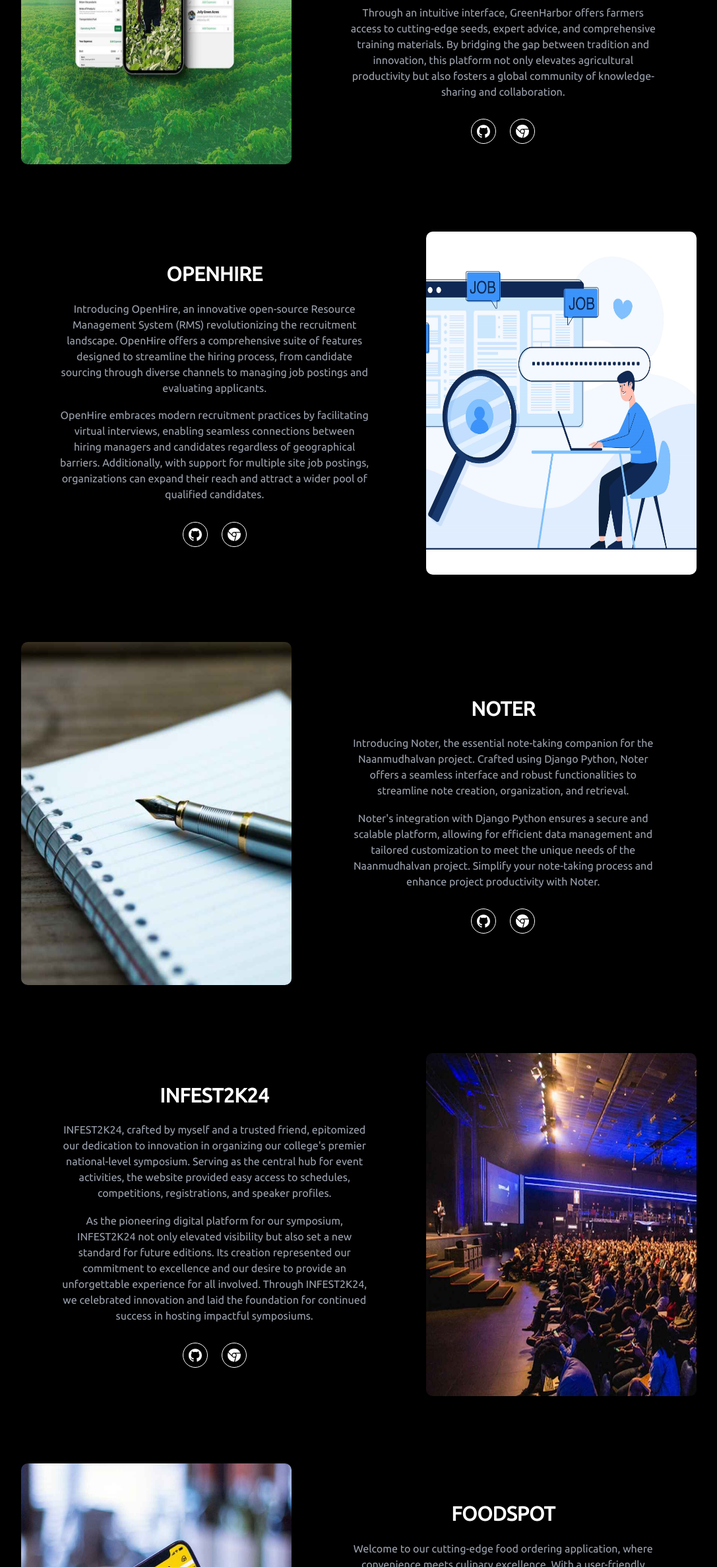
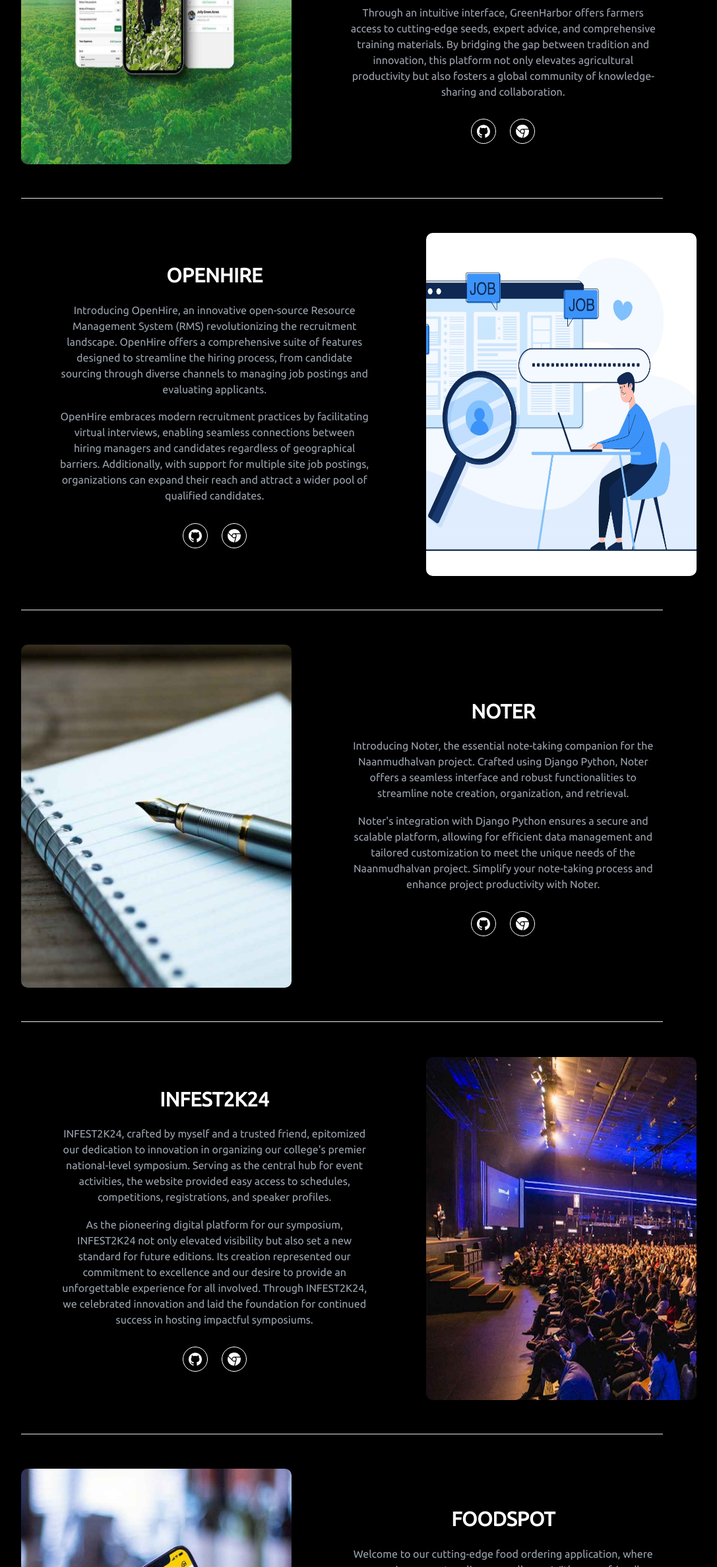
Before and after one commit to BALASANTHOSH01/Portfolio, a React (Vite) app: page / in a window 1280 px wide. Shown: the part 1058-3433 px from the top of the page at 66% size, without its empty margins (96-1183 px from the left). Built offline with nearby package versions, Linux system fonts and the light colour scheme; a web font is replaced by a local one.

Commit message:
home page updation

```diff
--- a/src/components/Projects/Projects.jsx
+++ b/src/components/Projects/Projects.jsx
@@ -34,6 +34,8 @@ const Projects = () => {
                 </div>
             </div>
 
+            <hr className="h-[2px] w-[95%]"/>
+
             <div className="flex flex-row md:flex-col gap-7 py-[5%] md:py-[7%]   md:my-[10%] md:rounded-[5px]  items-center" >
                 <div className="text-center ">
                     <h1 className="text-[30px] uppercase my-[2%] font-semibold">OpenHire</h1>
@@ -57,6 +59,8 @@ const Projects = () => {
 
                 <img src={Opensource} alt="project_img" className="w-[40%] md:w-[90%] h-[65vh] md:h-[35vh] rounded-[10px] md:rounded-[5px]"/>
             </div>
+
+            <hr className="h-[2px] w-[95%]"/>
 
             <div className="flex flex-row md:flex-col gap-7 py-[5%] md:py-[7%]   md:my-[10%] md:rounded-[5px]  items-center" >
                 <img src={Noter} alt="project_img" className="w-[40%] md:w-[90%] h-[65vh] md:h-[35vh] rounded-[10px] md:rounded-[5px]"/>
@@ -82,6 +86,8 @@ const Projects = () => {
                 </div>
             </div>
 
+            <hr className="h-[2px] w-[95%]"/>
+
             <div className="flex flex-row md:flex-col gap-7 py-[5%] md:py-[7%]   md:my-[10%] md:rounded-[5px]  items-center" >
                 <div className=" text-center">
                     <h1 className="text-[30px] uppercase my-[2%] font-semibold">Infest2k24</h1>
@@ -105,6 +111,8 @@ const Projects = () => {
 
                 <img src={Infest2k24} alt="project_img" className="w-[40%] md:w-[90%] h-[65vh] md:h-[35vh] rounded-[10px] md:rounded-[5px]"/>
             </div>
+
+            <hr className="h-[2px] w-[95%]"/>
 
             <div className="flex flex-row md:flex-col gap-7 py-[5%] md:py-[7%]   md:my-[10%] md:rounded-[5px]  items-center" >
                 <img src={Foodspot} alt="project_img" className="w-[40%] md:w-[90%] h-[65vh] md:h-[35vh] rounded-[10px] md:rounded-[5px]"/>
```
